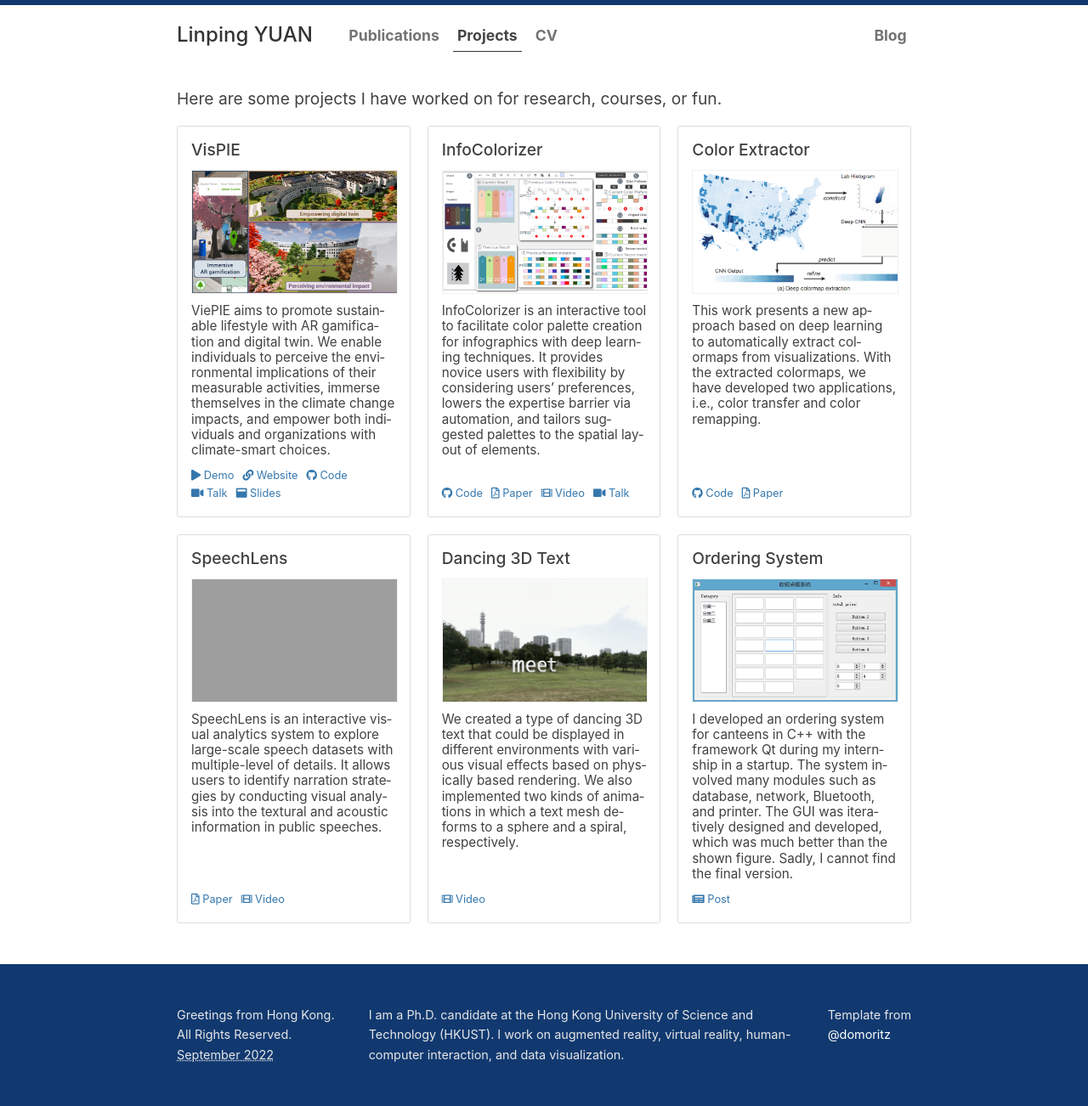
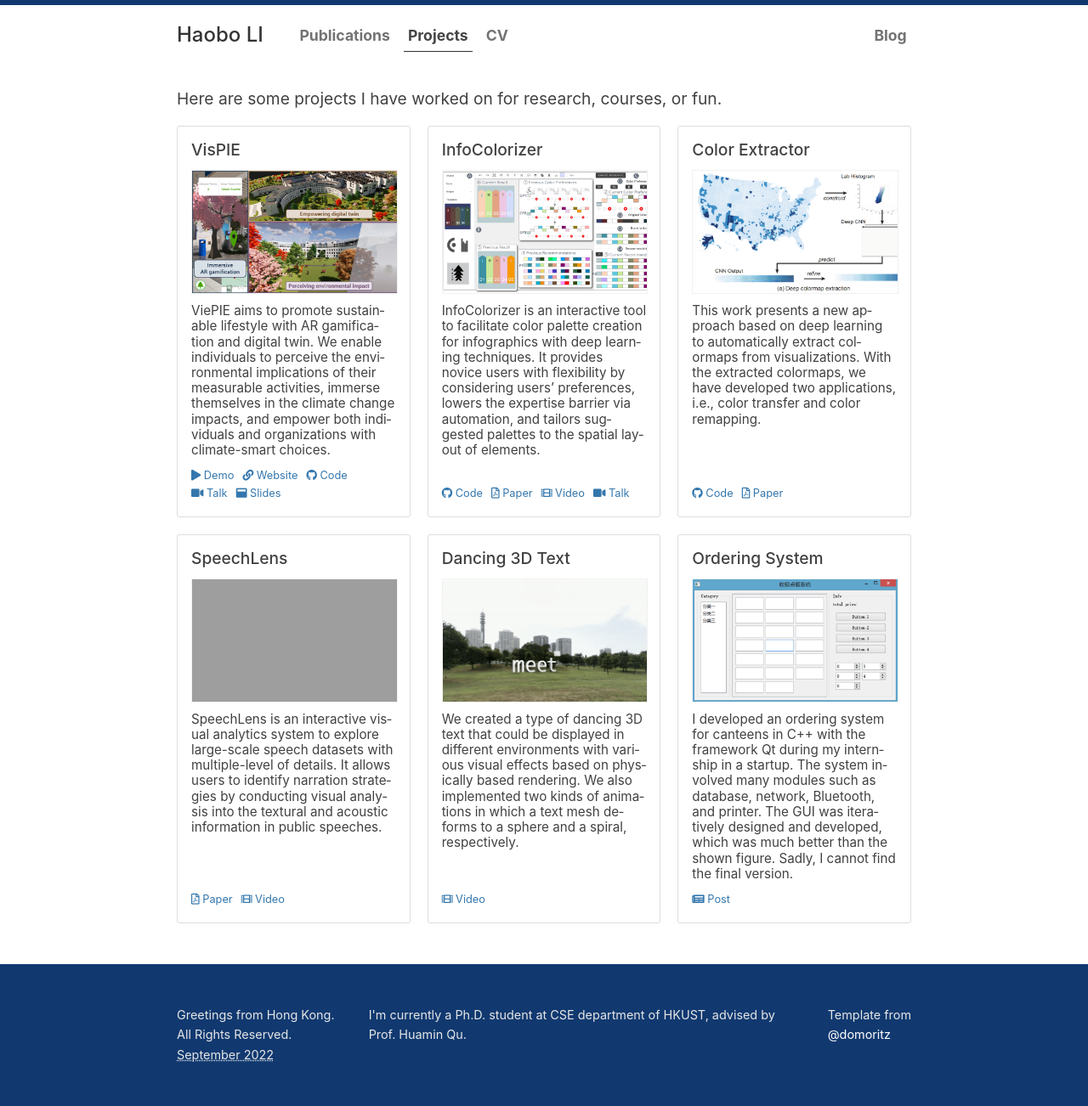
Before and after one commit to hobolee/homepage2, a Jekyll site: the page built from projects.md, in a window 1280 px wide. Shown: the whole page at 85% size. Built offline with Jekyll 4.4.1, drawn with Linux system fonts in a browser that asks for light colours; grey boxes are pictures that could not be loaded.

Commit message:
first commit

```diff
--- a/_config.yml
+++ b/_config.yml
@@ -1,17 +1,17 @@
 # Site settings
-title: Linping YUAN
+title: Haobo LI
 description: > # this means to ignore newlines until "baseurl:"
-   I am a Ph.D. candidate at the Hong Kong University of Science and Technology (HKUST). I work on augmented reality, virtual reality, human-computer interaction, and data visualization.
+   I'm currently a Ph.D. student at CSE department of HKUST, advised by Prof. Huamin Qu.
 baseurl: "" # the subpath of your site, e.g. /blog
-url: "https://yuanlinping.github.io" # the base hostname & protocol for your site
-production_url: "https://yuanlinping.github.io"
+url: "https://lihaobo.github.io" # the base hostname & protocol for your site
+production_url: "https://lihaobo.github.io"
 permalink: /blog/:year/:month/:title.html
 
 # find me
-email: lyuanaa@connect.ust.hk
-github_username: yuanlinping
-github_url: https://github.com/yuanlinping
-google_scholar_url: https://scholar.google.com/citations?user=xp3QhPkAAAAJ&hl=en
+email: hliem@connect.ust.hk
+github_username: hobolee
+github_url: https://github.com/hobolee
+google_scholar_url:
 
 
 
```
Also changed, not shown: 5 other files.
